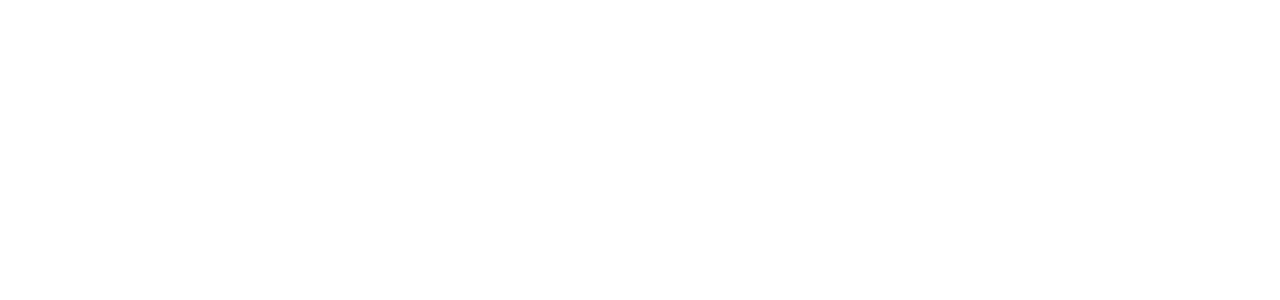
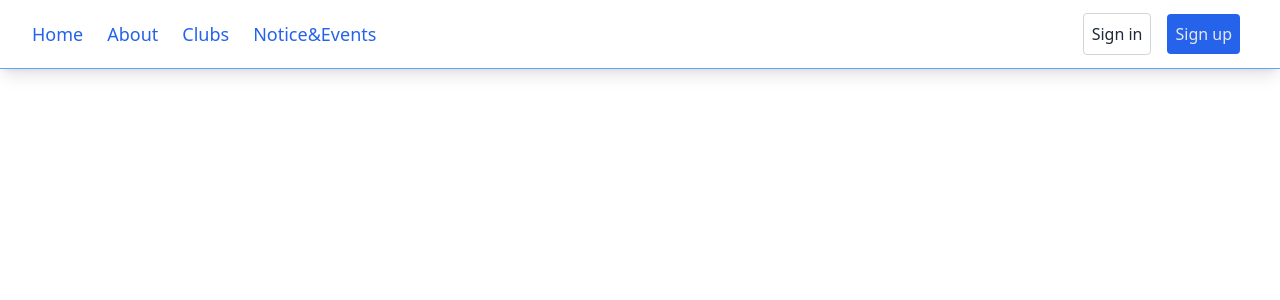
Before and after one commit to Ranadip213/cse_department_site, a Django app: page / in a window 1280 px wide. Before the commit the part shown is empty. Shown: the top 300 px of the page. Run offline with Django 4.2, Linux system fonts and the light colour scheme; some libraries are stand-ins or nearby versions.

Commit message:
finaly its working hell yea

```diff
--- a/cse_department_site/templates/components/nav.html
+++ b/cse_department_site/templates/components/nav.html
@@ -1 +1,32 @@
 {% load static %}
+
+<!-- component -->
+<nav id="header" class="w-full z-30 top-10 py-1 bg-white shadow-lg border-b border-blue-400">
+    <div class="w-full flex items-center justify-between mt-0 px-6 py-2">
+       <label for="menu-toggle" class="cursor-pointer md:hidden block">
+          <svg class="fill-current text-blue-600" xmlns="http://www.w3.org/2000/svg" width="20" height="20" viewBox="0 0 20 20">
+             <title>menu</title>
+             <path d="M0 3h20v2H0V3zm0 6h20v2H0V9zm0 6h20v2H0v-2z"></path>
+          </svg>
+       </label>
+       <input class="hidden" type="checkbox" id="menu-toggle">
+
+       <div class="hidden md:flex md:items-center md:w-auto w-full order-3 md:order-1" id="menu">
+          <nav>
+             <ul class="md:flex items-center justify-between text-base text-blue-600 pt-4 md:pt-0">
+                <li><a class="inline-block no-underline hover:text-black font-medium text-lg py-2 px-4 lg:-ml-2" href="#">Home</a></li>
+                <li><a class="inline-block no-underline hover:text-black font-medium text-lg py-2 px-4 lg:-ml-2" href="#">About</a></li>
+                <li><a class="inline-block no-underline hover:text-black font-medium text-lg py-2 px-4 lg:-ml-2" href="#">Clubs</a></li>
+                <li><a class="inline-block no-underline hover:text-black font-medium text-lg py-2 px-4 lg:-ml-2" href="#">Notice&Events</a></li>
+             </ul>
+          </nav>
+       </div>
+
+       <div class="order-2 md:order-3 flex flex-wrap items-center justify-end mr-0 md:mr-4" id="nav-content">
+          <div class="auth flex items-center w-full md:w-full">
+             <button class="bg-transparent text-gray-800  p-2 rounded border border-gray-300 mr-4 hover:bg-gray-100 hover:text-gray-700">Sign in</button>
+             <button class="bg-blue-600 text-gray-200  p-2 rounded  hover:bg-blue-500 hover:text-gray-100">Sign up</button>
+          </div>
+       </div>
+    </div>
+ </nav>
--- a/cse_department_site/theme/static/css/dist/styles.css
+++ b/cse_department_site/theme/static/css/dist/styles.css
@@ -717,34 +717,162 @@
   position: static;
 }
 
+.top-10 {
+  top: 2.5rem;
+}
+
+.z-30 {
+  z-index: 30;
+}
+
+.order-3 {
+  order: 3;
+}
+
+.order-2 {
+  order: 2;
+}
+
 .mx-auto {
   margin-left: auto;
   margin-right: auto;
+}
+
+.mt-24 {
+  margin-top: 6rem;
+}
+
+.mt-0 {
+  margin-top: 0px;
+}
+
+.mr-0 {
+  margin-right: 0px;
+}
+
+.mr-4 {
+  margin-right: 1rem;
 }
 
 .block {
   display: block;
 }
 
+.inline-block {
+  display: inline-block;
+}
+
 .flex {
   display: flex;
+}
+
+.hidden {
+  display: none;
 }
 
 .h-screen {
   height: 100vh;
 }
 
+.w-full {
+  width: 100%;
+}
+
+.cursor-pointer {
+  cursor: pointer;
+}
+
+.flex-wrap {
+  flex-wrap: wrap;
+}
+
 .items-center {
   align-items: center;
+}
+
+.justify-end {
+  justify-content: flex-end;
 }
 
 .justify-center {
   justify-content: center;
 }
 
+.justify-between {
+  justify-content: space-between;
+}
+
+.rounded {
+  border-radius: 0.25rem;
+}
+
+.border {
+  border-width: 1px;
+}
+
+.border-b {
+  border-bottom-width: 1px;
+}
+
+.border-blue-400 {
+  --tw-border-opacity: 1;
+  border-color: rgb(96 165 250 / var(--tw-border-opacity));
+}
+
+.border-gray-300 {
+  --tw-border-opacity: 1;
+  border-color: rgb(209 213 219 / var(--tw-border-opacity));
+}
+
 .bg-gray-50 {
   --tw-bg-opacity: 1;
   background-color: rgb(249 250 251 / var(--tw-bg-opacity));
+}
+
+.bg-white {
+  --tw-bg-opacity: 1;
+  background-color: rgb(255 255 255 / var(--tw-bg-opacity));
+}
+
+.bg-transparent {
+  background-color: transparent;
+}
+
+.bg-blue-600 {
+  --tw-bg-opacity: 1;
+  background-color: rgb(37 99 235 / var(--tw-bg-opacity));
+}
+
+.fill-current {
+  fill: currentColor;
+}
+
+.p-2 {
+  padding: 0.5rem;
+}
+
+.py-1 {
+  padding-top: 0.25rem;
+  padding-bottom: 0.25rem;
+}
+
+.px-6 {
+  padding-left: 1.5rem;
+  padding-right: 1.5rem;
+}
+
+.py-2 {
+  padding-top: 0.5rem;
+  padding-bottom: 0.5rem;
+}
+
+.px-4 {
+  padding-left: 1rem;
+  padding-right: 1rem;
+}
+
+.pt-4 {
+  padding-top: 1rem;
 }
 
 .font-serif {
@@ -756,6 +884,20 @@
   line-height: 1;
 }
 
+.text-base {
+  font-size: 1rem;
+  line-height: 1.5rem;
+}
+
+.text-lg {
+  font-size: 1.125rem;
+  line-height: 1.75rem;
+}
+
+.font-medium {
+  font-weight: 500;
+}
+
 .leading-normal {
   line-height: 1.5;
 }
@@ -763,3 +905,97 @@
 .tracking-normal {
   letter-spacing: 0em;
 }
+
+.text-blue-600 {
+  --tw-text-opacity: 1;
+  color: rgb(37 99 235 / var(--tw-text-opacity));
+}
+
+.text-gray-800 {
+  --tw-text-opacity: 1;
+  color: rgb(31 41 55 / var(--tw-text-opacity));
+}
+
+.text-gray-200 {
+  --tw-text-opacity: 1;
+  color: rgb(229 231 235 / var(--tw-text-opacity));
+}
+
+.no-underline {
+  text-decoration-line: none;
+}
+
+.shadow-lg {
+  --tw-shadow: 0 10px 15px -3px rgb(0 0 0 / 0.1), 0 4px 6px -4px rgb(0 0 0 / 0.1);
+  --tw-shadow-colored: 0 10px 15px -3px var(--tw-shadow-color), 0 4px 6px -4px var(--tw-shadow-color);
+  box-shadow: var(--tw-ring-offset-shadow, 0 0 #0000), var(--tw-ring-shadow, 0 0 #0000), var(--tw-shadow);
+}
+
+.hover\:bg-gray-100:hover {
+  --tw-bg-opacity: 1;
+  background-color: rgb(243 244 246 / var(--tw-bg-opacity));
+}
+
+.hover\:bg-blue-500:hover {
+  --tw-bg-opacity: 1;
+  background-color: rgb(59 130 246 / var(--tw-bg-opacity));
+}
+
+.hover\:text-black:hover {
+  --tw-text-opacity: 1;
+  color: rgb(0 0 0 / var(--tw-text-opacity));
+}
+
+.hover\:text-gray-700:hover {
+  --tw-text-opacity: 1;
+  color: rgb(55 65 81 / var(--tw-text-opacity));
+}
+
+.hover\:text-gray-100:hover {
+  --tw-text-opacity: 1;
+  color: rgb(243 244 246 / var(--tw-text-opacity));
+}
+
+@media (min-width: 768px) {
+  .md\:order-1 {
+    order: 1;
+  }
+
+  .md\:order-3 {
+    order: 3;
+  }
+
+  .md\:mr-4 {
+    margin-right: 1rem;
+  }
+
+  .md\:flex {
+    display: flex;
+  }
+
+  .md\:hidden {
+    display: none;
+  }
+
+  .md\:w-auto {
+    width: auto;
+  }
+
+  .md\:w-full {
+    width: 100%;
+  }
+
+  .md\:items-center {
+    align-items: center;
+  }
+
+  .md\:pt-0 {
+    padding-top: 0px;
+  }
+}
+
+@media (min-width: 1024px) {
+  .lg\:-ml-2 {
+    margin-left: -0.5rem;
+  }
+}
```
